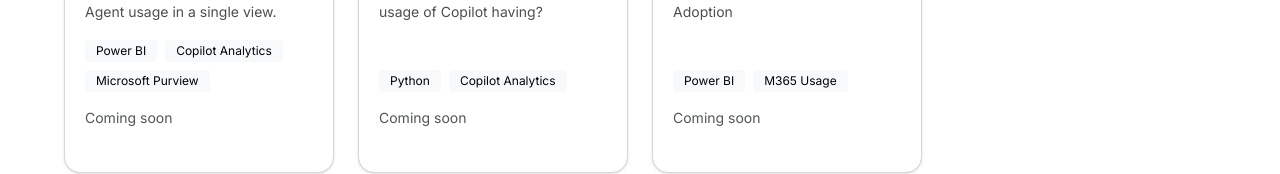
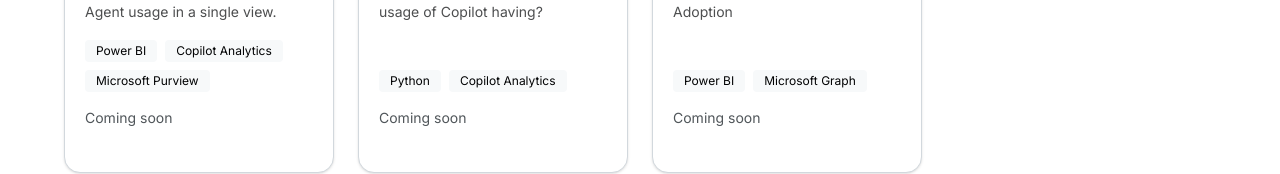
Before and after one commit to shailendrahegde/ainroisite, a React (Vite) app: page / in a window 1280 px wide. Shown: the part 1260-1434 px from the top of the page. Built offline with nearby package versions, Linux system fonts and the light colour scheme.

Commit message:
Generated by Spark: Instead of M365 Usage, put Microsoft Graph

```diff
--- a/src/App.tsx
+++ b/src/App.tsx
@@ -54,7 +54,7 @@
   {
     title: "M365 to Copilot Bridge",
     description: "Analyze M365 app usage to inform likelihood of Copilot Adoption",
-    tags: ["Power BI", "M365 Usage"],
+    tags: ["Power BI", "Microsoft Graph"],
     image: "https://images.unsplash.com/photo-1460925895917-afdab827c52f?w=800&h=450&fit=crop&brightness=1.1"
   }
 ]
```
